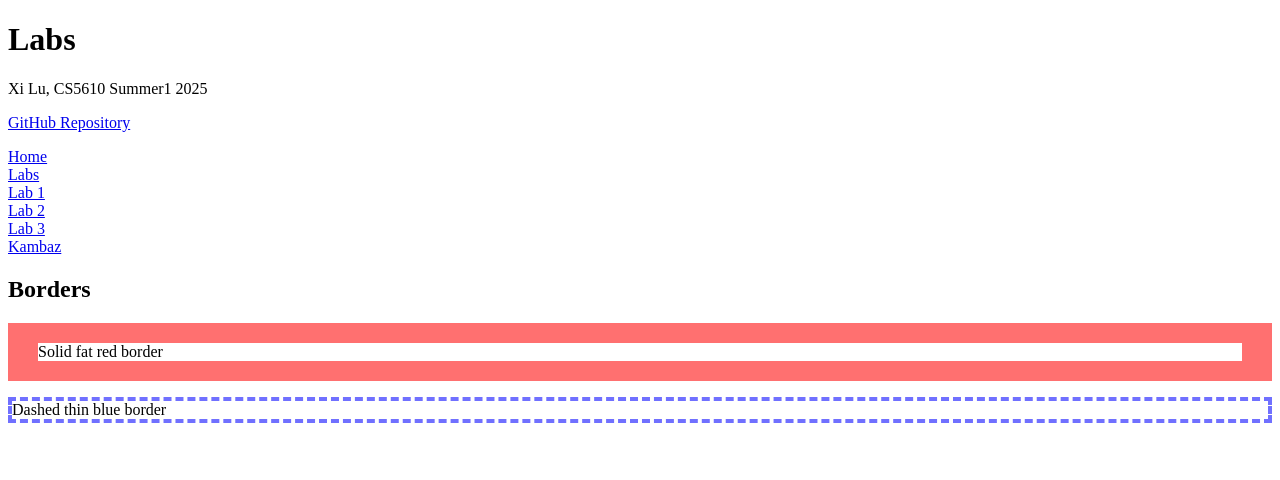
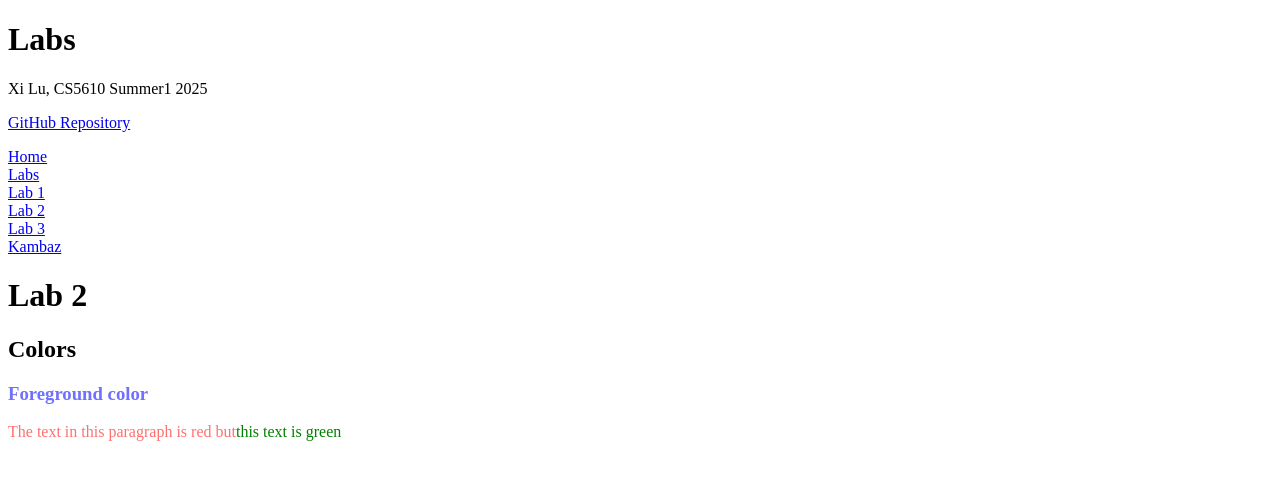
Before and after one commit to xilu56/kambaz-react-web-app-cs5610-sm25, a React app: page /#/Labs/Lab2 in a window 1280 px wide. Shown: the top 480 px of the page. Built offline with nearby package versions, Linux system fonts and the light colour scheme; the HTML template or start-up script is replaced by a standard one.

Commit message:
Made a seperate file for foreground color

```diff
--- /dev/null
+++ b/src/Labs/Lab2/ForegroundColors.tsx
@@ -0,0 +1,12 @@
+export default function ForegroundColor() {
+  return (
+    <div id="wd-css-colors">
+  <h2>Colors</h2>
+  <h3 className="wd-fg-color-blue">Foreground color</h3>
+  <p className="wd-fg-color-red">
+    The text in this paragraph is red but
+    <span className="wd-fg-color-green">this text is green</span>
+  </p>
+</div>
+  )
+}
--- a/src/Labs/Lab2/index.tsx
+++ b/src/Labs/Lab2/index.tsx
@@ -1,18 +1,11 @@
 import "./index.css";
+import ForegroundColor from "./ForegroundColors";
+
 export default function Lab2() {
   return (
-
-<div id="wd-css-borders">
-  <h2>Borders</h2>
-  <p className="wd-border-fat
-     wd-border-red
-     wd-border-solid">
-    Solid fat red border</p>
-  <p className="wd-border-thin
-     wd-border-blue
-     wd-border-dashed">
-    Dashed thin blue border
-  </p>
-</div>
+    <div id="wd-lab2">
+      <h1>Lab 2</h1>
+      <ForegroundColor />
+    </div>
 
   );}
```
